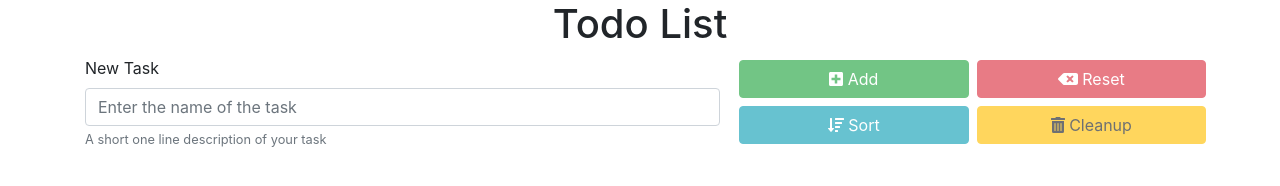
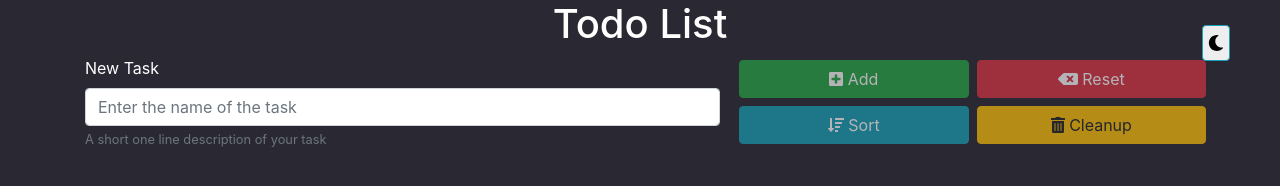
Before and after one commit to LuckShads28/todolist-web2, a plain HTML site: page index.html in a window 1280 px wide. Drawn offline with nearby package versions, Linux system fonts and the light colour scheme.

Commit message:
Menambah FItur Dark Mode

```diff
--- a/index.html
+++ b/index.html
@@ -16,10 +16,16 @@
   <link rel="stylesheet" href="style.css">
 
 </head>
-<body>
+<body class="dark-mode">
 
   <div class="container">
     <h1 align="center">Todo List</h1>
+
+
+    <button class="btn btn-info" id="dark-button">
+      <i class="fas fa-moon" id="darkButton-icon"></i>
+    </button>
+
 
     <div class="row">
       <!-- Input box -->
@@ -36,6 +42,7 @@
 
       <!--  Buttons -->
       <div class="col-md-5">
+
         <div class="row">
           <div class="col-6 col-sm-3 col-md-6 p-1">
             <button class="btn btn-success col" disabled id="btnAdd">
--- a/script.js
+++ b/script.js
@@ -4,6 +4,7 @@ let btnReset = $('#btnReset')
 let btnSort = $('#btnSort')
 let btnCleanup = $('#btnCleanup')
 let inpNewTask = $('#inpNewTask')
+let darkmodeButton = $("#dark-button");
 
 function addItem() {
   let listItem = $('<li>', {
@@ -46,3 +47,9 @@ btnReset.click(() => {
 })
 btnCleanup.click(clearDone)
 btnSort.click(sortTasks)
+
+darkmodeButton.click(() => {
+  $("body").toggleClass("dark-mode");
+  $("#darkButton-icon").toggleClass("fa-sun");
+  $("#darkButton-icon").toggleClass("fa-moon");
+});
--- a/style.css
+++ b/style.css
@@ -2,3 +2,22 @@
     color: #6c757d;
     text-decoration: line-through;
   }
+
+.dark-mode {
+  background-color: rgb(42, 41, 51);
+  color: white;
+}
+
+.dark-mode #ulTasks {
+  color: black;
+}
+
+#dark-button {
+  position: absolute;
+  top: 25px;
+  right: 50px;
+  z-index: 20;
+  padding: 5px;
+  background-color: #eee;
+  color: black;
+}
```
